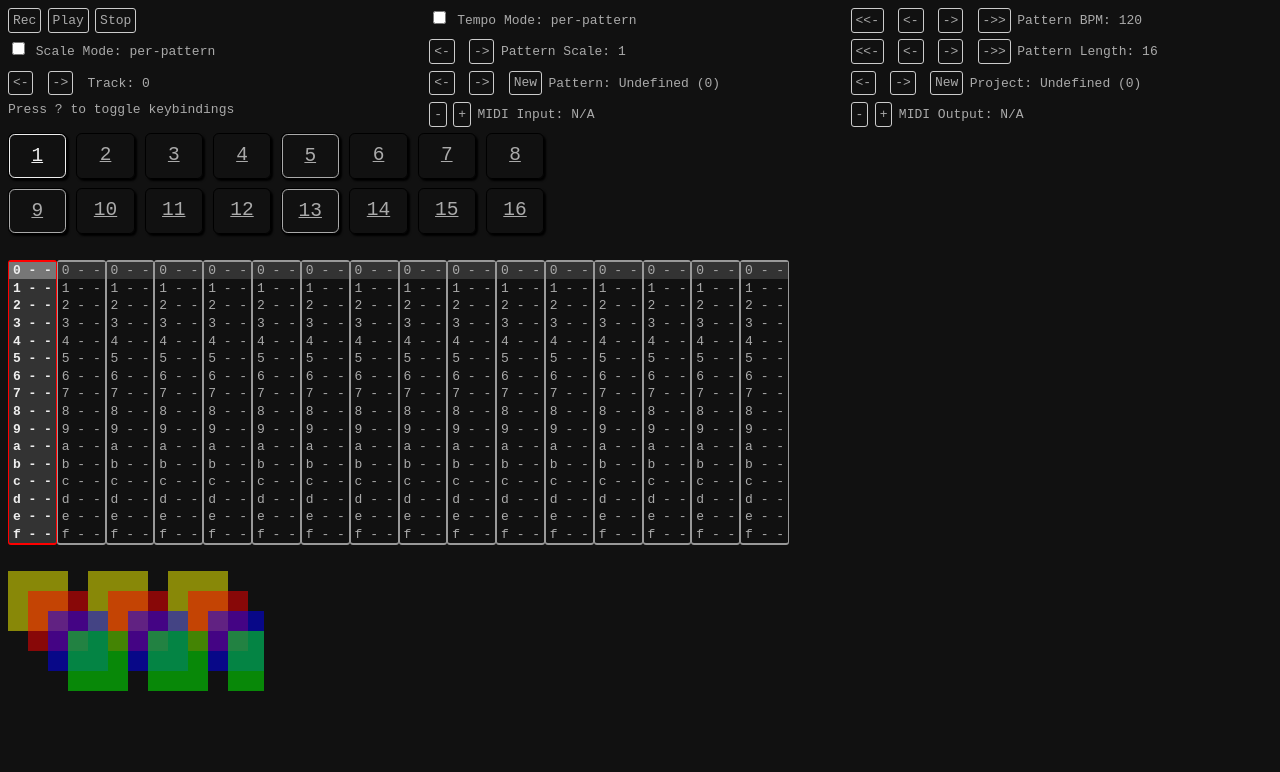
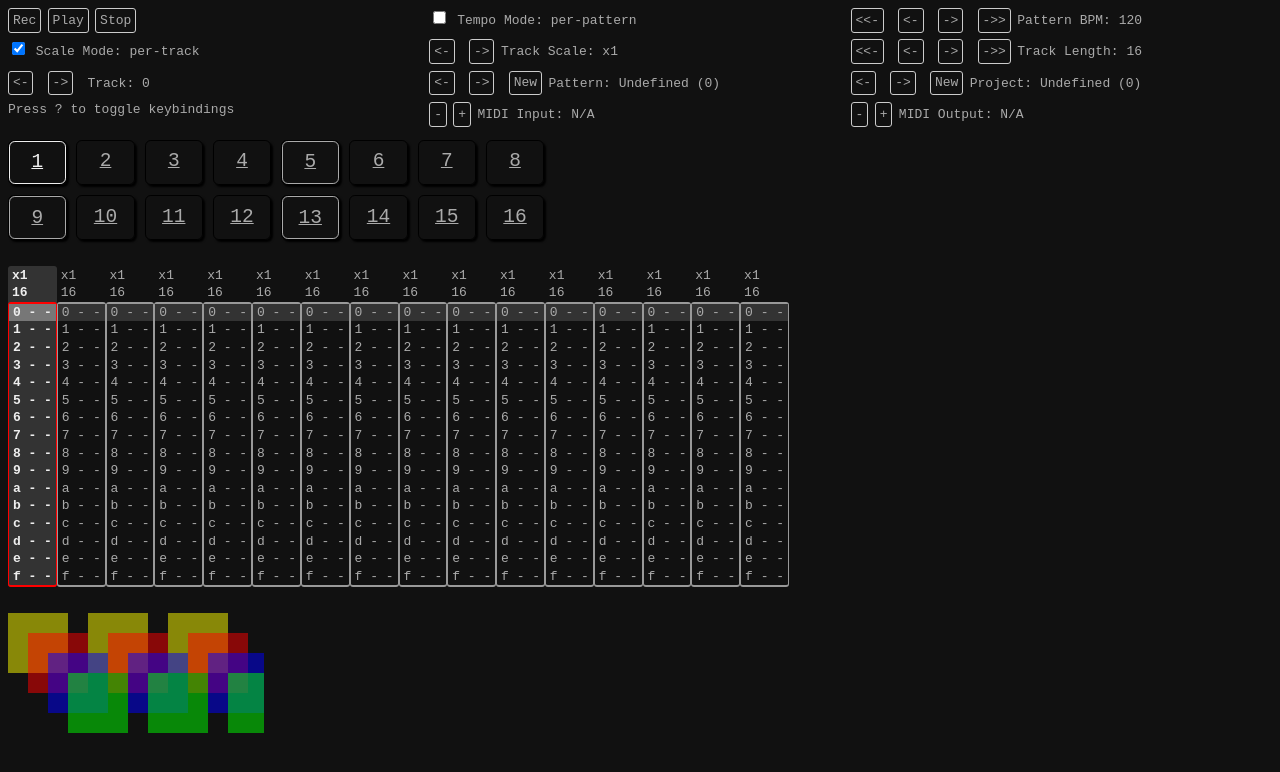
Before and after one commit to pluvial/ztrkr, a SvelteKit app: page / in a window 1280 px wide. Shown: the top 772 px of the page. Built offline with nearby package versions, Linux system fonts and the light colour scheme.

Commit message:
Show track length and scale, add more keyboard bindings

```diff
--- a/src/lib/Controls.svelte
+++ b/src/lib/Controls.svelte
@@ -1,6 +1,6 @@
 <script lang="ts">
 	import { createEventDispatcher } from 'svelte';
-	import type { N16 } from './utils';
+	import { scaleToString, type N16 } from './utils';
 
 	export let projectIndex: number;
 	export let projectName: string;
@@ -65,7 +65,7 @@
 	<button on:click={() => dispatch('scale-change', scale * 2)}>-></button>{scaleMode ===
 	'per-pattern'
 		? 'Pattern'
-		: 'Track'} Scale: {scale}
+		: 'Track'} Scale: {scaleToString(scale)}
 </p>
 <p>
 	<button on:click={() => dispatch('length-change', length / 2)}>&lt;&lt;-</button>
--- a/src/lib/Tracker.svelte
+++ b/src/lib/Tracker.svelte
@@ -1,9 +1,10 @@
 <script lang="ts">
 	import type { Track } from '$lib/state';
-	import type { N16, T16, Tuple16 } from '$lib/utils';
+	import { scaleToString, type N16, type T16, type Tuple16 } from '$lib/utils';
 
 	export let selectedTrack: N16;
 	export let lengths: number[];
+	export let scales: number[];
 	export let patternSteps: T16;
 	export let tracks: Tuple16<Track>;
 
@@ -14,8 +15,10 @@
 
 <ol class="flex">
 	{#each tracks as track, t}
-		<li class="column" class:selected={selectedTrack == t}>
-			<ol>
+		<li class="track" class:selected={selectedTrack == t}>
+			<p>{scaleToString(scales[t])}</p>
+			<p>{lengths[t]}</p>
+			<ol class="column">
 				{#each tracksSteps[t] as trig, s}
 					<li
 						class="row"
@@ -36,18 +39,29 @@
 		display: flex;
 	}
 
+	.track {
+		height: 100%;
+		border-radius: 3px;
+	}
+
+	.track.selected {
+		background-color: #333;
+		color: #eee;
+		font-weight: bold;
+	}
+
+	.track > p {
+		padding: 0.1em 0.3em;
+	}
+
 	.column {
 		border-color: #999;
 		border-width: 2px 1px;
 		border-radius: 3px;
-		height: 100%;
 	}
 
-	.column.selected {
-		background-color: #333;
-		color: #eee;
+	.selected > .column {
 		border-color: red;
-		font-weight: bold;
 	}
 
 	.row {
--- a/src/lib/state.ts
+++ b/src/lib/state.ts
@@ -86,7 +86,8 @@ export const defaultTracks = () =>
 				scale: 1,
 				channel: index,
 				noteNumber: 60,
-				noteLength: 125, // 1/16th at 120BPM
+				// TODO: should be 125, but note-ons sometimes clash with the previous note-offs
+				noteLength: 124, // 1/16th at 120BPM
 				velocity: 64,
 				probability: 1,
 				steps: defaultSteps(),
@@ -97,7 +98,8 @@ export const defaultPattern = (): Pattern => ({
 	tempoMode: 'per-pattern',
 	tempo: 120,
 	swing: 50,
-	scaleMode: 'per-pattern',
+	scaleMode: 'per-track',
+	// scaleMode: 'per-pattern',
 	length: 16,
 	scale: 1,
 
--- a/src/lib/utils.ts
+++ b/src/lib/utils.ts
@@ -9,3 +9,8 @@ export const array16 = Array.from.bind(null, { length: 16 });
 export const array16V = (value: number) => array16(() => value) as T16;
 export const seq16 = () => array16((_, index) => index) as Tuple16<N16>;
 export const zero16 = () => array16V(0);
+
+export function scaleToString(scale: number) {
+	const mul = scale >= 1;
+	return `${mul ? 'x' : '/'}${mul ? scale : 1 / scale}`;
+}
--- a/src/routes/+page.svelte
+++ b/src/routes/+page.svelte
@@ -210,11 +210,35 @@
 		// console.log(event);
 		// console.log({ code, key, altKey, ctrlKey, shiftKey });
 
+		// immediate key presses, always triggered, retrigger when held
+		switch (key) {
+			case 'ArrowUp':
+				if (shiftKey) setScale(scale / 2);
+				else if (ctrlKey) setLength(length / 2);
+				else setLength(length - 1);
+				event.preventDefault();
+				return;
+			case 'ArrowDown':
+				if (shiftKey) setScale(scale * 2);
+				else if (ctrlKey) setLength(length * 2);
+				else setLength(length + 1);
+				event.preventDefault();
+				return;
+			case 'ArrowLeft':
+				selectPrevTrack();
+				return;
+			case 'ArrowRight':
+				selectNextTrack();
+				return;
+		}
+
+		// debounced key presses, do not retrigger when held down
 		if (!pressedKeys.has(key)) {
 			pressedKeys.add(key);
 			pressedKeys = pressedKeys;
 
-			if (key === ' ') {
+			switch (key) {
+				case ' ':
 					if (shiftKey) {
 						stop();
 					} else {
@@ -222,6 +246,20 @@
 						else play();
 					}
 					event.preventDefault();
+					return;
+				case 'End':
+				case 'PageDown':
+					setTrack(15);
+					event.preventDefault();
+					return;
+				case 'Home':
+				case 'PageUp':
+					setTrack(0);
+					event.preventDefault();
+					return;
+				case 'Delete':
+				case 'Backspace':
+					$tracks[$trackIndex].steps = Array.from({ length });
 					return;
 			}
 
@@ -379,7 +417,7 @@
 		{showKeys}
 		on:click={({ detail: step }) => toggleStep(step)}
 	/>
-	<Tracker selectedTrack={$trackIndex} {lengths} {patternSteps} tracks={$tracks} />
+	<Tracker selectedTrack={$trackIndex} {lengths} {scales} {patternSteps} tracks={$tracks} />
 	<Display />
 </main>
 
@@ -390,7 +428,7 @@
 		display: grid;
 		grid-template-columns: repeat(3, 1fr);
 		row-gap: 0.5em;
-		margin-bottom: 0.5em;
+		margin-bottom: 1em;
 	}
 
 	main {
```
Lines whose indentation alone changed are shown as unchanged.
